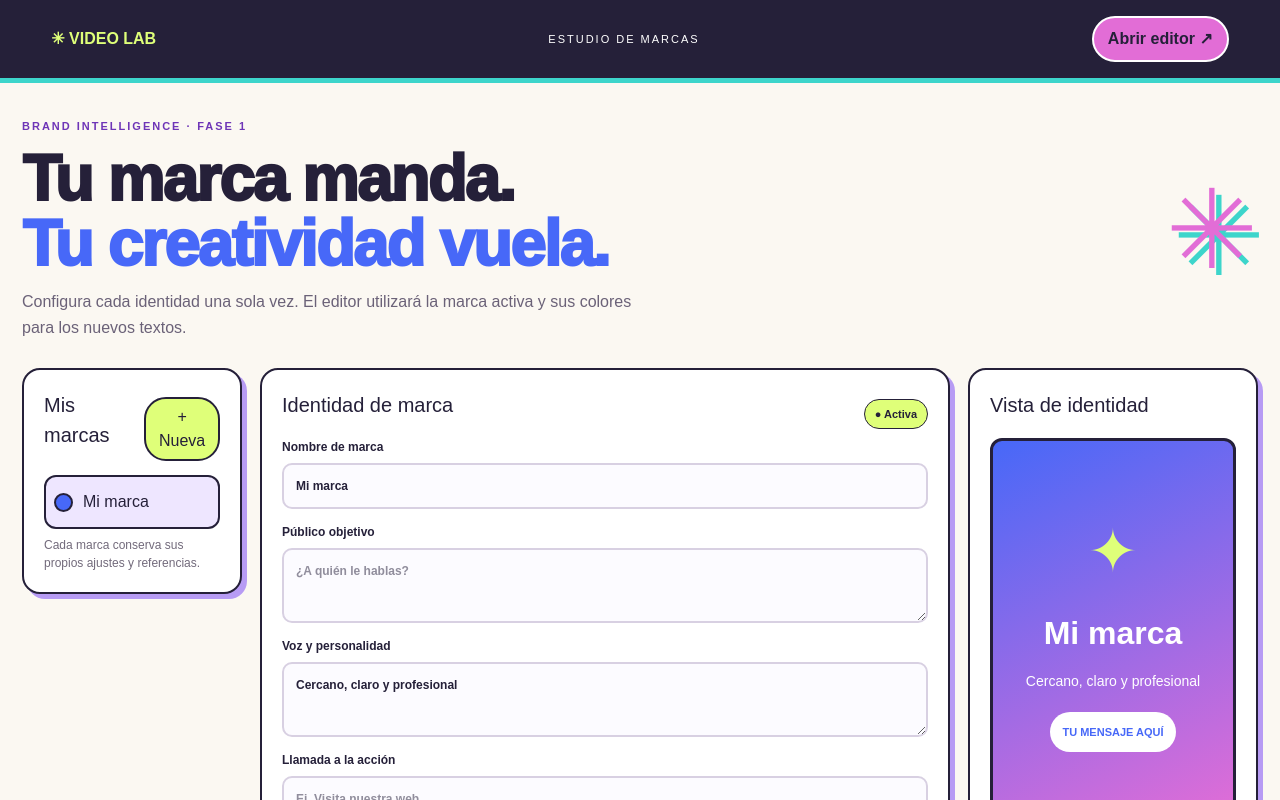
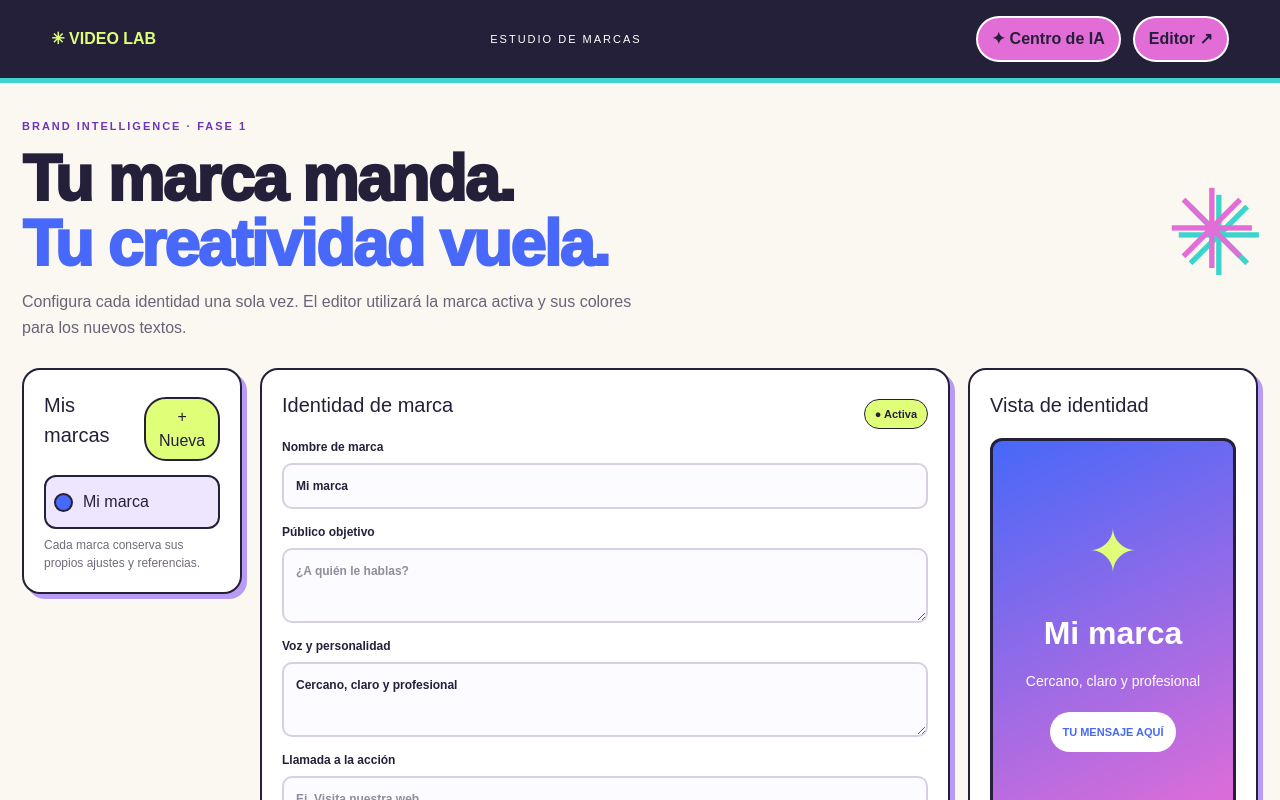
Before and after one commit to starpaperlab/videolab, a Next.js app: page /brand-studio in a window 1280 px wide. Shown: the top 800 px of the page. Built offline with nearby package versions, Linux system fonts and the light colour scheme.

Commit message:
feat: link multi-brand studio to AI connection center

```diff
--- a/src/app/brand-studio/page.tsx
+++ b/src/app/brand-studio/page.tsx
@@ -16,7 +16,7 @@ export default function BrandStudio(){
  const add=()=>{const id=crypto.randomUUID();setBrands(a=>[...a,{...starter,id,name:"Nueva marca"}]);setActive(id);};
  const upload=(files:FileList|null)=>{if(!files)return;const allowed=[...files].filter(f=>f.type.startsWith("image/")||f.type.startsWith("video/"));if(!allowed.length){setNotice("Selecciona imágenes o videos.");return;}setRefs(a=>[...allowed.map(f=>({id:crypto.randomUUID(),name:f.name,kind:f.type.startsWith("video/")?"Video":"Imagen",notes:"",brandId:active})),...a]);setNotice("Referencia registrada. El archivo original NO se ha subido: almacenamiento en la nube pendiente.");};
  return <div className="bs">
- <header className="bar"><Link href="/editor-lab">✳ VIDEO LAB</Link><span>ESTUDIO DE MARCAS</span><Link href="/editor-lab" className="pill">Abrir editor ↗</Link></header>
+ <header className="bar"><Link href="/editor-lab">✳ VIDEO LAB</Link><span>ESTUDIO DE MARCAS</span><div style={{display:"flex",gap:12,alignItems:"center"}}><Link href="/ai-center" className="pill">✦ Centro de IA</Link><Link href="/editor-lab" className="pill">Editor ↗</Link></div></header>
  <main className="wrap"><div className="intro"><div><span className="eyebrow">BRAND INTELLIGENCE · FASE 1</span><h1>Tu marca manda.<br/><em>Tu creatividad vuela.</em></h1><p>Configura cada identidad una sola vez. El editor utilizará la marca activa y sus colores para los nuevos textos.</p></div><div className="star">✳</div></div>
  <div className="workspace"><aside className="panel brands"><div className="line"><h2>Mis marcas</h2><button onClick={add} className="mini">+ Nueva</button></div>{brands.map(b=><button key={b.id} className={"brand "+(b.id===active?"chosen":"")} onClick={()=>setActive(b.id)}><span className="dot" style={{background:b.primary}}/>{b.name}</button>)}<p className="hint">Cada marca conserva sus propios ajustes y referencias.</p></aside>
  <section className="panel settings"><div className="line"><h2>Identidad de marca</h2><span className="tag">● Activa</span></div><div className="fields"><label>Nombre de marca<input value={brand.name} onChange={e=>patch({name:e.target.value})}/></label><label>Público objetivo<textarea value={brand.audience} onChange={e=>patch({audience:e.target.value})} placeholder="¿A quién le hablas?"/></label><label>Voz y personalidad<textarea value={brand.voice} onChange={e=>patch({voice:e.target.value})}/></label><label>Llamada a la acción<input value={brand.cta} onChange={e=>patch({cta:e.target.value})} placeholder="Ej. Visita nuestra web"/></label><div className="colors"><label>Color principal<input type="color" value={brand.primary} onChange={e=>patch({primary:e.target.value})}/><small>{brand.primary}</small></label><label>Color secundario<input type="color" value={brand.secondary} onChange={e=>patch({secondary:e.target.value})}/><small>{brand.secondary}</small></label><label>Texto<input type="color" value={brand.subtitle} onChange={e=>patch({subtitle:e.target.value})}/><small>{brand.subtitle}</small></label></div><label>Formato preferido<select value={brand.format} onChange={e=>patch({format:e.target.value})}><option>9:16</option><option>16:9</option><option>1:1</option><option>4:5</option></select></label></div><div className="saved">✓ Guardado automáticamente en este navegador</div></section>
```
